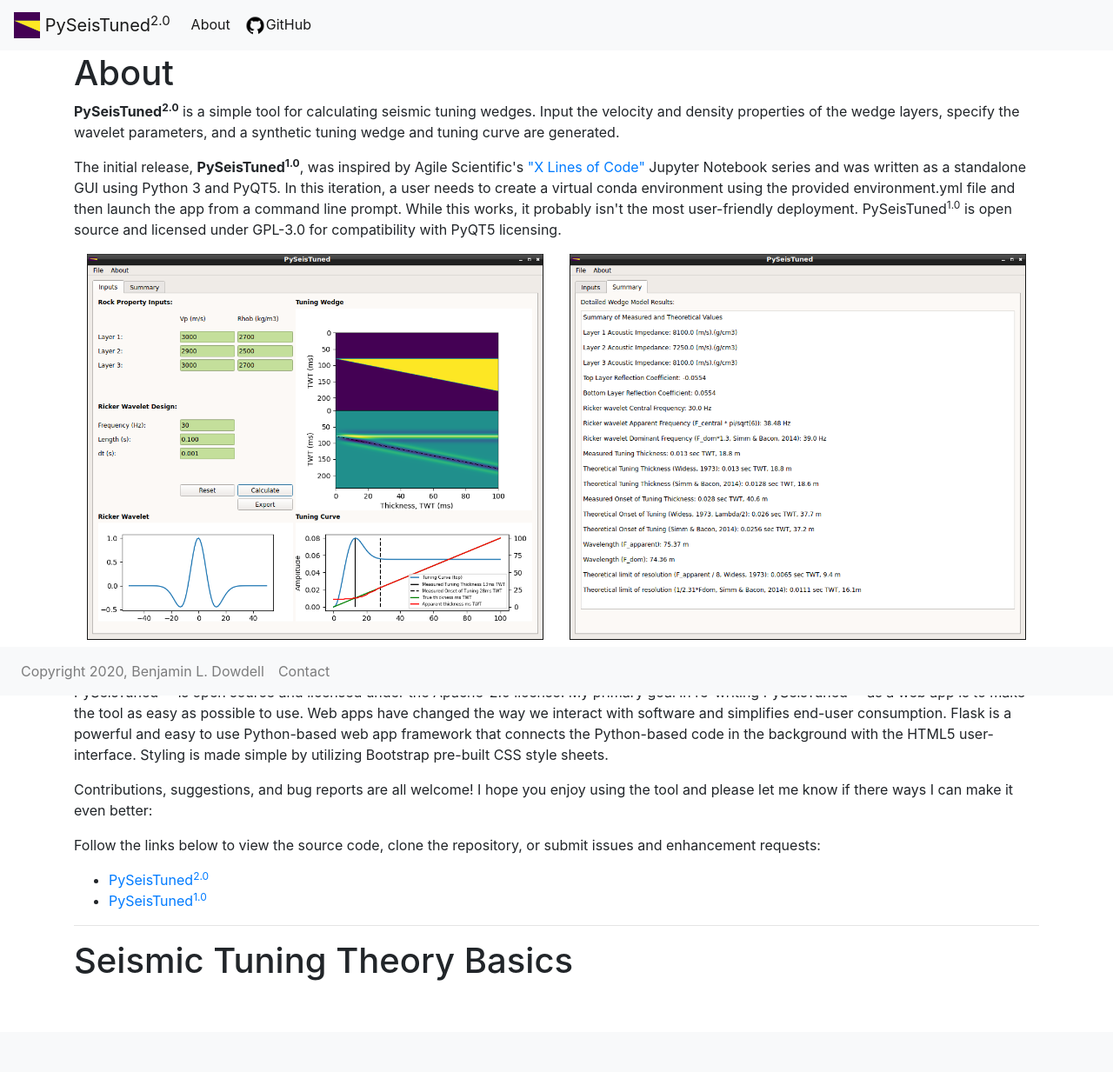
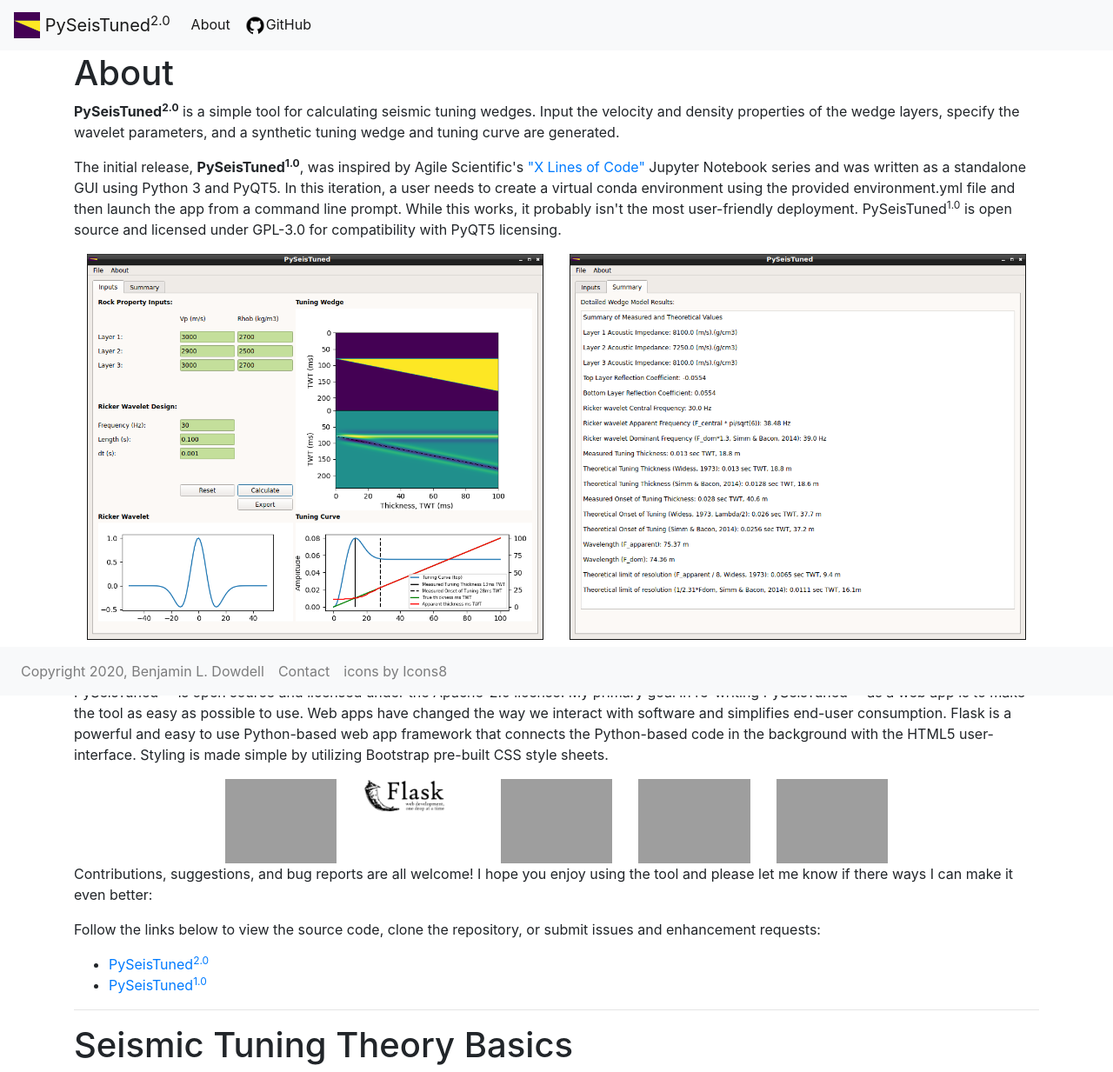
Before and after one commit to bdowdell/flask_pyseistuned, a Flask app: page /about in a window 1280 px wide. Shown: the top 1233 px of the page at 87% size. Before the commit the page ends 1128 px from the top, so only its background shows below. Run offline with Flask 2, Linux system fonts and the light colour scheme; parts of the project's set-up code (start-up, migrations or seed data) failed here and were passed over; some libraries are stand-ins or nearby versions; grey boxes are pictures that could not be loaded.

Commit message:
updates for tech icons

```diff
--- a/pyseistuned/templates/about.html
+++ b/pyseistuned/templates/about.html
@@ -50,6 +50,37 @@
         powerful and easy to use Python-based web app framework that connects the Python-based code in the background
         with the HTML5 user-interface.  Styling is made simple by utilizing Bootstrap pre-built CSS style sheets.
     </p>
+    <div class="container">
+        <div class="row">
+            <div class="col-sm"></div>
+            <div class="col-sm">
+                <a href="https://www.python.org" target="_blank">
+                    <img src="https://img.icons8.com/color/48/000000/python.png" class="img-fluid" alt="" loading="lazy"/>
+                </a>
+            </div>
+            <div class="col-sm">
+                <a href="https://flask.palletsprojects.com/en/1.1.x/" target="_blank">
+                    <img src="../static/img/flask-logo.png" width="96" height="96" class="img-fluid" alt="" loading="lazy"/>
+                </a>
+            </div>
+            <div class="col-sm">
+                <a href="https://www.w3.org/" target="_blank">
+                    <img src="https://img.icons8.com/color/48/000000/html-5.png" class="img-fluid" alt="" loading="lazy"/>
+                </a>
+            </div>
+            <div class="col-sm">
+                <a href="https://www.w3.org/" target="_blank">
+                    <img src="https://img.icons8.com/color/48/000000/css3.png" class="img-fluid" alt="" loading="lazy"/>
+                </a>
+            </div>
+            <div class="col-sm">
+                <a href="https://getbootstrap.com/" target="_blank">
+                    <img src="https://img.icons8.com/color/48/000000/bootstrap.png" class="img-fluid" alt="" loading="lazy"/>
+                </a>
+            </div>
+            <div class="col-sm"></div>
+        </div>
+    </div>
     <p>
         Contributions, suggestions, and bug reports are all welcome! I hope you enjoy using the tool and please
         let me know if there ways I can make it even better:
--- a/pyseistuned/templates/base.html
+++ b/pyseistuned/templates/base.html
@@ -53,6 +53,7 @@
                 <a class="nav-link" href="https://github.com/bdowdell/flask_pyseistuned/blob/master/LICENSE" target="_blank">
                     Copyright 2020, Benjamin L. Dowdell</a>
                 <a class="nav-link" href="{{ url_for('contact')}}">Contact</a>
+                <a class="nav-link" href="https://icons8.com/icons" target="_blank">icons by Icons8</a>
             </div>
         </div>
     </nav>
```
Also changed, not shown: pyseistuned/static/img/flask-logo.png (added).
